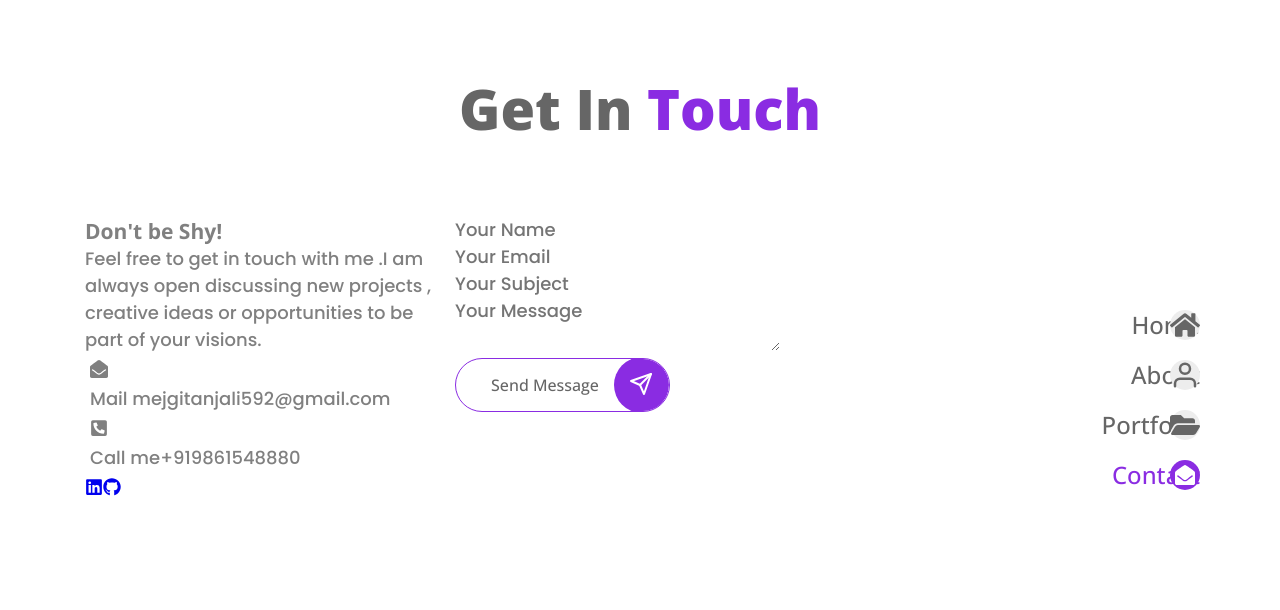
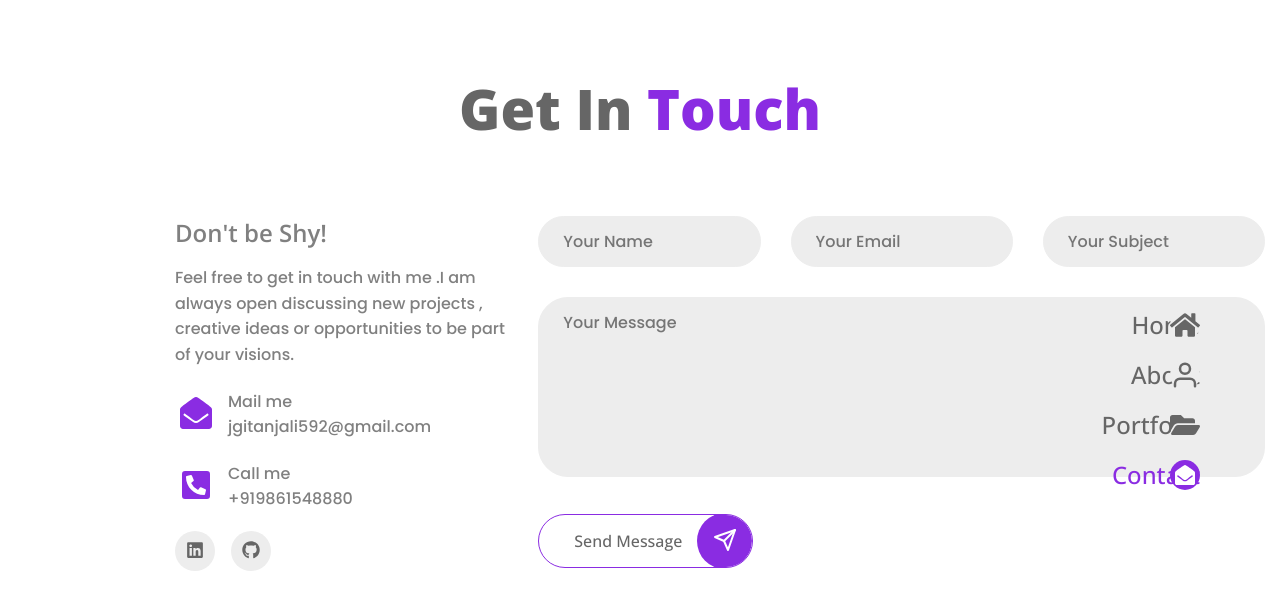
Before and after one commit to DEV-Gitanjali/MY_Portfolio, a React (Vite) app: page /contact in a window 1280 px wide. Shown: the top 610 px of the page. Built offline with nearby package versions, Linux system fonts and the light colour scheme.

Commit message:
this code for contact page design

```diff
--- a/src/pages/contact/Contact.jsx
+++ b/src/pages/contact/Contact.jsx
@@ -22,7 +22,7 @@ const Contact = () => {
        </h2>
 
        <div className="contact__container container grid">
-         <div className="content__data">
+         <div className="contact__data">
           <h3 className="contact__title">Don't be Shy!</h3>
 
           <p className="contact__description">
@@ -34,7 +34,7 @@ const Contact = () => {
               <FaEnvelopeOpen className='info__icon'/>
               <div>
                 <span className='info__title'>Mail me</span>
-                <span className="info__desc">jgitanjali592@gmail.com</span>
+                <h4 className="info__desc">jgitanjali592@gmail.com</h4>
               </div>
               </div>
 
@@ -42,16 +42,16 @@ const Contact = () => {
               <FaPhoneSquareAlt className='info__icon'/>
               <div>
                 <span className='info__title'>Call me</span>
-                <span className="info__desc">+919861548880</span>
+                <h4 className="info__desc">+919861548880</h4>
               </div>
             </div>
 
           </div>
            <div className="contact__socials">
-            <a href='https://www.linkedin.com/in/gitanjali-jena-337376229/'  className='connect__social-link'>
+            <a href='https://www.linkedin.com/in/gitanjali-jena-337376229/'  className='contact__social-link'>
               < FaLinkedin/>
             </a>
-            <a href='https://github.com/DEV-Gitanjali'  className='connect__social-link'>
+            <a href='https://github.com/DEV-Gitanjali'  className='contact__social-link'>
               < FaGithub/>
             </a>
 
@@ -74,11 +74,8 @@ const Contact = () => {
              <div className="form__input-div">
                <input type="text"  placeholder='Your Subject' className=" form__control" />
                </div>
+          </div>
 
-
-
-
-          </div>
 
           <div className="form__input-div">
                <textarea placeholder='Your Message' className='form__control textarea' ></textarea>
@@ -93,19 +90,9 @@ const Contact = () => {
           </button>
 
        </form>
-
-
-
-
-
-
-
-
        </div>
      </section>
 
-    )
-
-    }
+    ) }
 
 export default Contact;
--- a/src/pages/contact/contact.css
+++ b/src/pages/contact/contact.css
@@ -1,3 +1,106 @@
 .contact__container{
     grid-template-columns: 4fr 8fr;
+    margin-left: 10rem;
 }
+
+.contact__title{
+    font-size: var(--h3-font-size);
+    font-weight: var(--weight-600);
+    margin-bottom: 1rem;
+}
+
+.contact__description{
+    font-size: var(--small-font-size);
+    line-height: 1.6;
+
+}
+
+.contact__description ,
+.contact__info
+.info__item{
+    margin-bottom: 20px;
+}
+
+.contact__info .info__item{
+    display: flex;
+    align-items: center;
+    column-gap: 16px;
+}
+
+.contact__info .info__icon{
+    color: var(--first-color);
+    font-size: var(--h2-font-size);
+}
+
+.contact__info .info__title{
+    font-size: var(--small-font-size);
+}
+
+.contact__info  .info__desc{
+    font-family: var(--body-font);
+    font-size: var(--small-font-size);
+    font-weight: var(--weight-500);
+}
+
+.contact__socials{
+    display: flex;
+    column-gap: 16px;
+
+}
+
+.contact__social-link{
+    background-color: var(--container-color);
+    color: var(--title-color);
+    width: 40px;
+    height: 40px;
+    border-radius: 50%;
+    text-align: center;
+    line-height: 44px;
+    transition: all 0.3s ease;
+}
+
+.contact__social-link:hover{
+    background-color: var(--first-color);
+    color: var(--text-white);
+}
+
+.form__input-group{
+    display: grid;
+    grid-template-columns: repeat(3,1fr);
+    column-gap: 30px;
+}
+
+.form__input-div{
+    margin-bottom: 30px;
+}
+
+.form__control{
+    border: 1px solid var(--container-color);
+    background-color: var(--container-color);
+    color: var(--title-color);
+    width: 100%;
+    padding: 12px 24px;
+    border-radius: 30px;
+    font-size: var(--small-font-size);
+    transition: all 0.3s ease;
+
+}
+
+.form__control:focus{
+
+    border: 1px solid var(--first-color);
+}
+
+.textarea{
+    resize: none;
+    height: 180px;
+}
+
+.contact__button-icon{
+    font-size: var(--h3-font-size) ;
+    line-height: 64px;
+}
+
+.contact__data{
+    margin-right: 1rem;
+}
```
